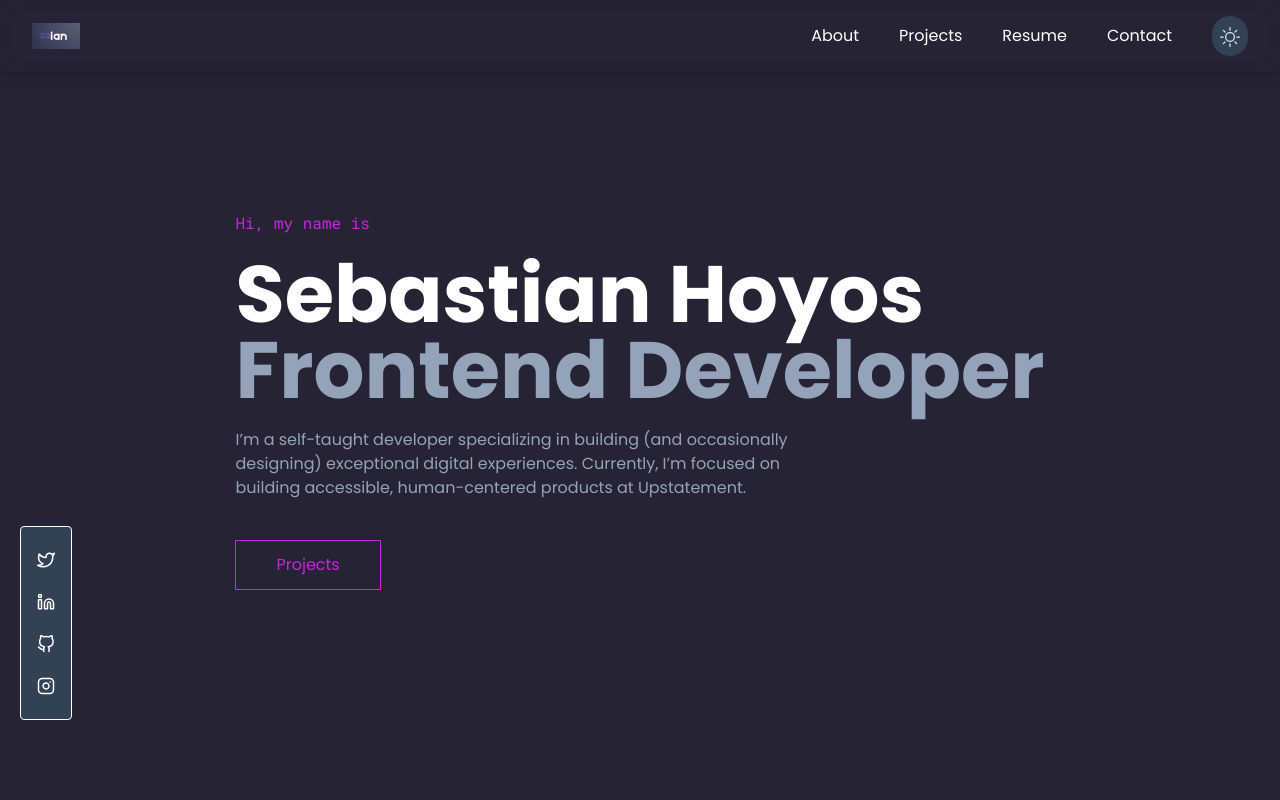
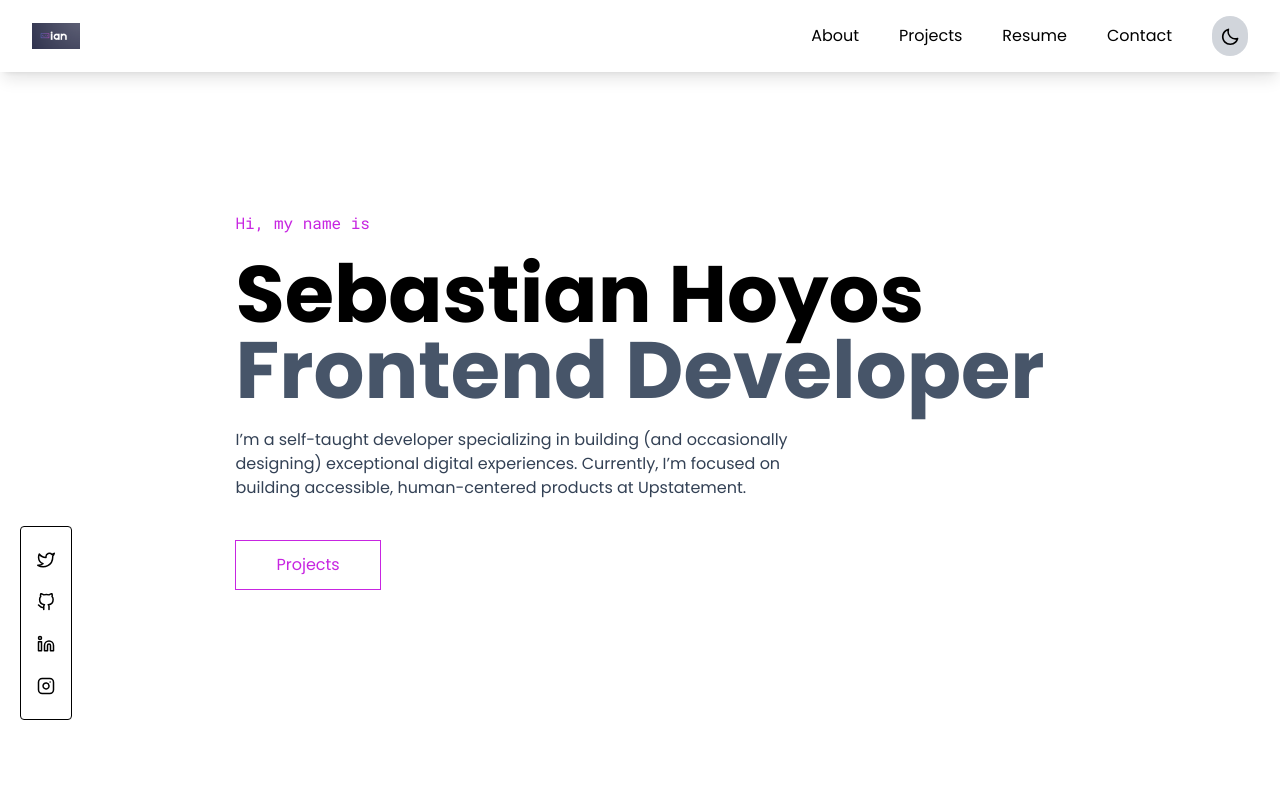
Before and after one commit to tamerlantian/portfolio, a React (Vite) app: page / in a window 1280 px wide. Shown: the top 800 px of the page. Built offline with nearby package versions, Linux system fonts and the light colour scheme.

Commit message:
footer added

```diff
--- a/src/App.jsx
+++ b/src/App.jsx
@@ -8,7 +8,9 @@ import {
   Projects,
   SectionTitle,
   Section,
-  Contact
+  Contact,
+  Footer,
+  AboutMe
 } from "./components";
 import { useStateContext } from "./context/ContextProvider";
 import Skills from "./components/Skills";
@@ -50,6 +52,7 @@ const App = () => {
         <Projects />
         <Section />
         <Contact />
+        <Footer />
       </main>
     </div>
   );
--- /dev/null
+++ b/src/components/AboutMe.jsx
@@ -0,0 +1,11 @@
+import React from 'react'
+
+const AboutMe = () => {
+  return (
+    <div>
+
+    </div>
+  )
+}
+
+export default AboutMe
--- a/src/components/Contact.jsx
+++ b/src/components/Contact.jsx
@@ -53,7 +53,7 @@ const Contact = () => {
               cols="7"
               rows="8"
               placeholder="send me a message..."
-              className={`placeholder-slate-300 p-3 border-2 rounded-lg dark:bg-modal ${errors.message ? "border-rose-500" : "dark:border-main"}`}
+              className={`placeholder-slate-300 p-3 border-2 rounded-lg dark:bg-modal dark:text-white ${errors.message ? "border-rose-500" : "dark:border-main"}`}
             ></textarea>
             {errors.message?.type === "required" && (
               <ErrorMessage>Message is required.</ErrorMessage>
--- /dev/null
+++ b/src/components/Footer.jsx
@@ -0,0 +1,22 @@
+import React from "react";
+import { socialData } from "../data/info";
+
+const Footer = () => {
+  return (
+    <footer className="py-10">
+      <div>
+        <ul className="flex justify-evenly max-w-xs p-4 mx-auto text-xl xl:hidden dark:text-white">
+          {socialData.map((social) => {
+            return (
+              <li key={social.tag}>
+                <a href={social.link} className="hover:text-font">{social.icon}</a>
+              </li>
+            );
+          })}
+        </ul>
+      </div>
+    </footer>
+  );
+};
+
+export default Footer;
--- a/src/components/SocialBar.jsx
+++ b/src/components/SocialBar.jsx
@@ -1,30 +1,20 @@
 import React from "react";
-import { FiTwitter, FiGithub, FiLinkedin, FiInstagram } from "react-icons/fi";
+import { socialData } from "../data/info";
 
 const SocialBar = () => {
-  const style = "my-6 mx-4 hover:-translate-y-1 hover:ease-in-out hover:duration-300 ease-in-out duration-300 hover:text-font";
+  const style =
+    "my-6 mx-4 hover:-translate-y-1 hover:ease-in-out hover:duration-300 ease-in-out duration-300 hover:text-font";
   return (
-    <ul className="text-dark border-black bg-gray-200 dark:text-white dark:bg-slate-700 border dark:border-white rounded">
-      <li className={style}>
-        <a href="">
-          <FiTwitter className="text-lg" />
-        </a>
-      </li>
-      <li className={style}>
-        <a href="">
-          <FiLinkedin className="text-lg" />
-        </a>
-      </li>
-      <li className={style}>
-        <a href="">
-          <FiGithub className="text-lg" />
-        </a>
-      </li>
-      <li className={style}>
-        <a href="">
-          <FiInstagram className="text-lg" />
-        </a>
-      </li>
+    <ul className="text-dark border-black dark:text-white dark:bg-main border dark:border-white rounded">
+      {socialData.map((social) => {
+        return (
+          <li key={social.tag} className={style}>
+            <a href={social.link} className="text-lg">
+              {social.icon}
+            </a>
+          </li>
+        );
+      })}
     </ul>
   );
 };
--- a/src/components/form/Input.jsx
+++ b/src/components/form/Input.jsx
@@ -5,7 +5,7 @@ const Input = ({ register, type, placeholder, registerName, error }) => {
     <input
       {...register(registerName, { required: true })}
       type={type}
-      className={`border-2 w-full block px-3 py-1.5 rounded-lg placeholder-slate-300 dark:bg-modal ${
+      className={`border-2 w-full block px-3 py-1.5 rounded-lg placeholder-slate-300 dark:bg-modal dark:text-white ${
         error ? "border-rose-500" : " dark:border-main"
       }`}
       placeholder={placeholder}
--- a/src/components/index.jsx
+++ b/src/components/index.jsx
@@ -11,6 +11,8 @@ export { default as SectionTitle } from "./SectionTitle";
 export { default as Section } from "./Section";
 export { default as Contact } from "./Contact";
 export { default as HobbiesCard } from "./HobbiesCard";
+export { default as Footer } from "./Footer";
+export { default as AboutMe } from "./AboutMe";
 
 // Form
 export { default as Input } from "./form/Input";
--- a/src/context/ContextProvider.jsx
+++ b/src/context/ContextProvider.jsx
@@ -7,7 +7,7 @@ export const ContextProvider = ({ children }) => {
   const [open, setOpen] = useState(false);
   const [screenSize, setScreenSize] = useState(undefined);
   const [isMobile, setIsMobile] = useState(false);
-  const [toggleTheme, setToggleTheme] = useState(false);
+  const [toggleTheme, setToggleTheme] = useState(true);
 
   const handleToggleTheme = () => {
     setToggleTheme(!toggleTheme);
--- a/src/data/info.jsx
+++ b/src/data/info.jsx
@@ -11,9 +11,33 @@ import {
 import { SiTailwindcss } from "react-icons/si";
 import { FaJava } from "react-icons/fa";
 import { GrMysql } from "react-icons/gr";
-import { SiTryhackme, SiCodewars } from "react-icons/si"
-import { VscCode } from "react-icons/vsc"
-import { TfiWorld } from "react-icons/tfi"
+import { SiTryhackme, SiCodewars } from "react-icons/si";
+import { VscCode } from "react-icons/vsc";
+import { TfiWorld } from "react-icons/tfi";
+import { FiTwitter, FiGithub, FiLinkedin, FiInstagram } from "react-icons/fi";
+
+export const socialData = [
+  {
+    tag: "twitter",
+    icon: <FiTwitter />,
+    link: "https://twitter.com/2301_ian"
+  },
+  {
+    tag: "github",
+    icon: <FiGithub />,
+    link: "https://github.com/tamerlantian"
+  },
+  {
+    tag: "linkedin",
+    icon: <FiLinkedin />,
+    link: "https://www.linkedin.com/in/sebastianhoyos0123/"
+  },
+  {
+    tag: "instagram",
+    icon: <FiInstagram />,
+    link: "https://www.instagram.com/sebas_tian.08/"
+  },
+]
 
 export const skills = [
   {
@@ -87,9 +111,9 @@ export const hobbies = [
       "Lorem ipsum dolor sit amet consectetur adipisicing elit. Itaque ab, nam ut voluptatem vero eum distinctio temporibus nisi. Dolorem hic suscipit sit rem iure temporibus sapiente mollitia, possimus blanditiis odit!",
     icon: <SiCodewars />,
     website: {
-      icon: <TfiWorld /> ,
-      link: "https://www.codewars.com/users/ian_2398"
-    }
+      icon: <TfiWorld />,
+      link: "https://www.codewars.com/users/ian_2398",
+    },
   },
   {
     title: "Tryhackme",
@@ -97,17 +121,18 @@ export const hobbies = [
       "Lorem ipsum, dolor sit amet consectetur adipisicing elit. Quis, quasi at earum nobis doloremque consectetur consequuntur repudiandae perspiciatis aperiam quas. Mollitia necessitatibus dolorum rerum eum distinctio, rem repellat provident optio.",
     icon: <SiTryhackme />,
     website: {
-      icon: <TfiWorld /> ,
-      link: "https://tryhackme.com/p/tamerlan"
-    }
+      icon: <TfiWorld />,
+      link: "https://tryhackme.com/p/tamerlan",
+    },
   },
   {
     title: "Trywilco",
-    description: "Lorem ipsum dolor sit amet consectetur, adipisicing elit. Aliquid architecto corporis soluta quas voluptatibus consequatur quia dolorem natus ipsum est libero assumenda illum vero in nemo, id adipisci possimus nesciunt?",
+    description:
+      "Lorem ipsum dolor sit amet consectetur, adipisicing elit. Aliquid architecto corporis soluta quas voluptatibus consequatur quia dolorem natus ipsum est libero assumenda illum vero in nemo, id adipisci possimus nesciunt?",
     icon: <VscCode />,
     website: {
-      icon: <TfiWorld /> ,
-      link: "https://app.wilco.gg/portfolio/tamerlantian"
-    }
-  }
+      icon: <TfiWorld />,
+      link: "https://app.wilco.gg/portfolio/tamerlantian",
+    },
+  },
 ];
```
